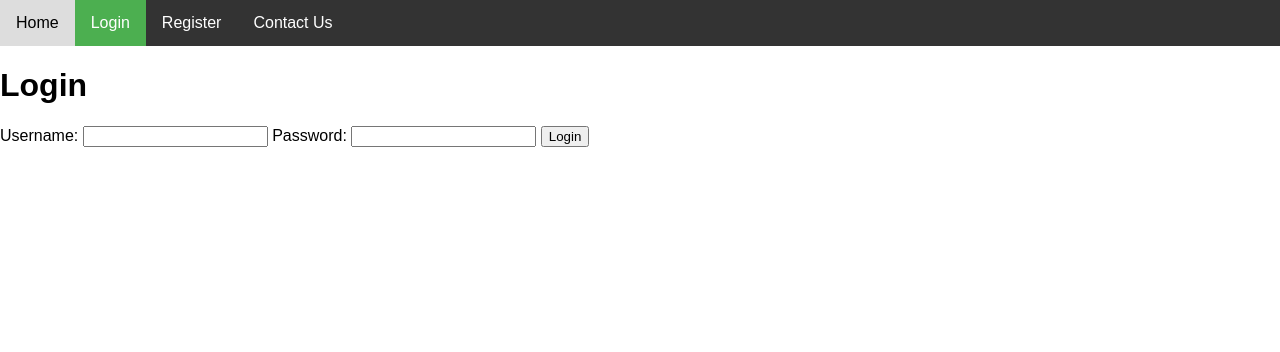
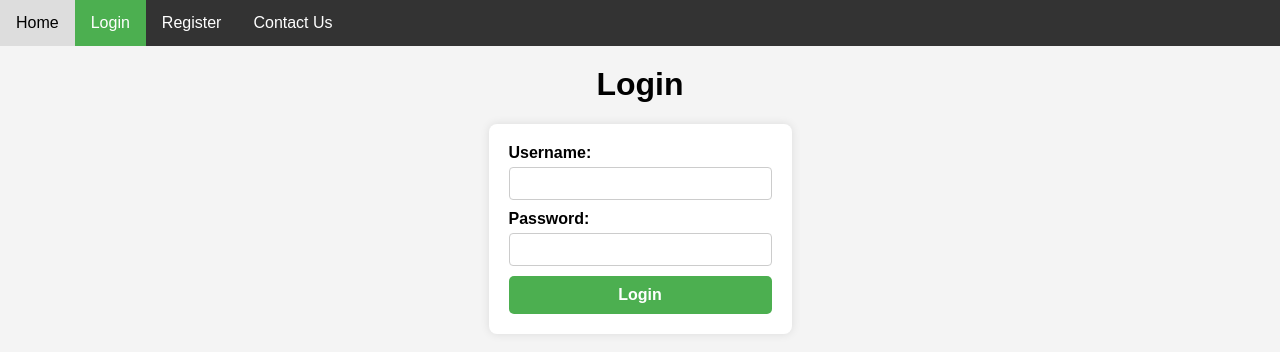
Before and after one commit to Abhinavv9258/XenonStack_Task, a website: page Round_2/public/login.html in a window 1280 px wide. Drawn offline with Linux system fonts and the light colour scheme.

Commit message:
Updated Login Form

```diff
--- a/Round_2/public/login.html
+++ b/Round_2/public/login.html
@@ -1,5 +1,6 @@
 <!DOCTYPE html>
 <html lang="en">
+
 <head>
     <meta charset="UTF-8">
     <meta name="viewport" content="width=device-width, initial-scale=1.0">
@@ -11,14 +12,14 @@
             margin: 0;
             padding: 0;
             font-family: Arial, sans-serif;
+            background-color: #f4f4f4; /* Added background color for better contrast */
         }
 
+        /* Navbar Styles */
         .navbar {
             background-color: #333;
             overflow: hidden;
             width: 100%;
-            /* Set the width to 100% */
-
         }
 
         .navbar a {
@@ -44,6 +45,7 @@
             display: none;
         }
 
+        /* Responsive Navbar Styles */
         @media screen and (max-width: 600px) {
             .navbar a {
                 display: none;
@@ -53,17 +55,72 @@
                 float: left;
                 display: block;
             }
-        }
 
-        @media screen and (max-width: 600px) {
             .navbar.responsive a {
                 float: none;
                 display: block;
                 text-align: left;
             }
         }
+
+        /* Login Page Styles */
+        h1 {
+            text-align: center;
+            margin-top: 20px;
+        }
+
+        .form-body {
+            display: flex;
+            justify-content: center;
+            align-items: center;
+            flex-direction: column;
+        }
+
+        form {
+            max-width: 400px;
+            margin: 0 auto;
+            padding: 20px;
+            background-color: #fff;
+            border-radius: 8px;
+            box-shadow: 0 0 10px rgba(0, 0, 0, 0.1);
+        }
+
+        label {
+            display: block;
+            font-weight: bold;
+            margin-bottom: 5px;
+        }
+
+        input {
+            width: 100%;
+            padding: 8px;
+            box-sizing: border-box;
+            margin-bottom: 10px;
+            border: 1px solid #ccc;
+            border-radius: 4px;
+        }
+
+        button {
+            width: 100%;
+            padding: 10px;
+            font-size: 16px;
+            font-weight: bold;
+            text-align: center;
+            text-decoration: none;
+            cursor: pointer;
+            border: none;
+            border-radius: 5px;
+            background-color: #4CAF50;
+            color: white;
+            transition: background-color 0.3s ease;
+        }
+
+        button:hover {
+            background-color: #45a049;
+        }
     </style>
 </head>
+
 <body>
     <div class="navbar" id="myNavbar">
         <a href="/">Home</a>
@@ -74,6 +131,7 @@
             <i class="fa fa-bars"></i>
         </a>
     </div>
+    <div class="form-body">
         <h1>Login</h1>
         <form action="/login" method="POST">
             <label for="username">Username:</label>
@@ -82,6 +140,8 @@
             <input type="password" id="password" name="password" required>
             <button type="submit">Login</button>
         </form>
+    </div>
+
     <script>
         function myFunction() {
             var x = document.getElementById("myNavbar");
@@ -93,4 +153,5 @@
         }
     </script>
 </body>
+
 </html>
```
Lines whose indentation alone changed are shown as unchanged.
